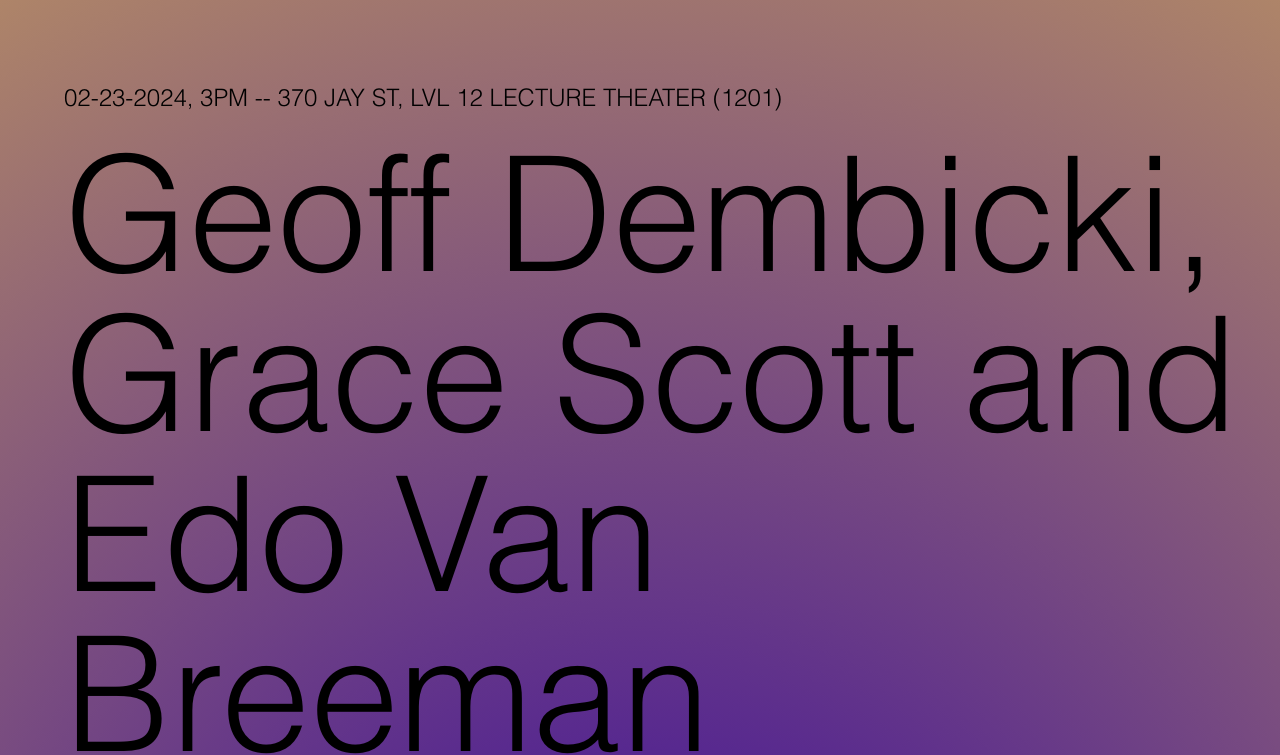
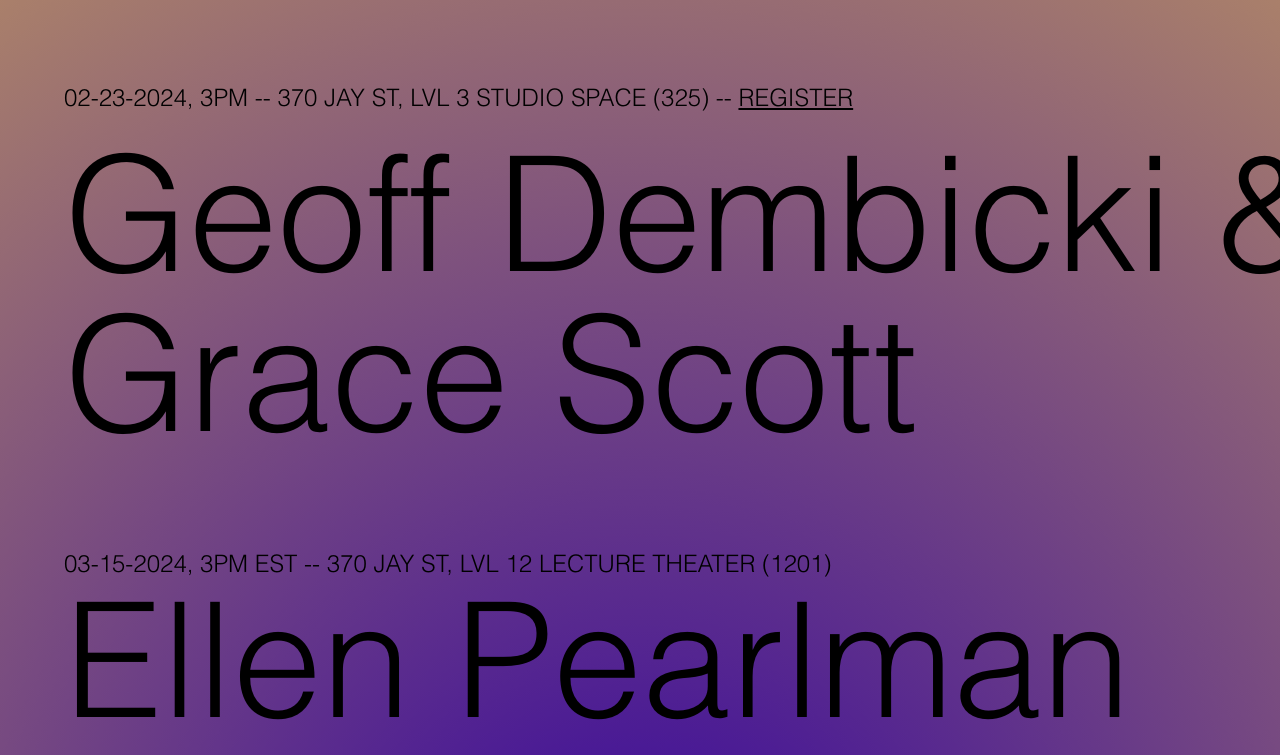
Before and after one commit to yeshhhha/idm-speakerseries-sp24, a plain HTML site: page index.html in a window 1280 px wide. Shown: the part 890-1645 px from the top of the page. Drawn offline with Linux system fonts and the light colour scheme.

Commit message:
Update index.html

```diff
--- a/index.html
+++ b/index.html
@@ -99,21 +99,20 @@
       <!-- Week 5 -------------------------------------------------->
       <div class="row five">
         <div class="date">
-          02-23-2024, 3PM -- 370 JAY ST, LVL 12 LECTURE THEATER (1201) <!-- --
+          02-23-2024, 3PM -- 370 JAY ST, LVL 3 STUDIO SPACE (325) --
           <a
-            href="https://www.eventbrite.com/e/idm-x-onassis-onx-studio-presents-amy-jupiter-tickets-738050317367?aff=oddtdtcreator"
+            href="https://www.eventbrite.com/e/idm-x-onx-onassis-speaker-series-spring-2024-tickets-844827851847?aff=oddtdtcreator"
           >
             REGISTER
-          </a> -->
+          </a>
         </div>
         <br />
         <span class="speaker">
            <a href="https://en.wikipedia.org/wiki/Geoff_Dembicki" target="_blank">
-            Geoff Dembicki,</a>
+            Geoff Dembicki &</a>
             <br> <a href="https://www.linkedin.com/in/gracelisascott/" target="_blank">
-              Grace Scott</a> <a>and</a> <a href="https://en.wikipedia.org/wiki/Edo_Van_Breemen" target="_blank">
-                Edo Van Breeman
-           </a>
+              Grace Scott
+            </a>
         </span>
       </div>
 
```
